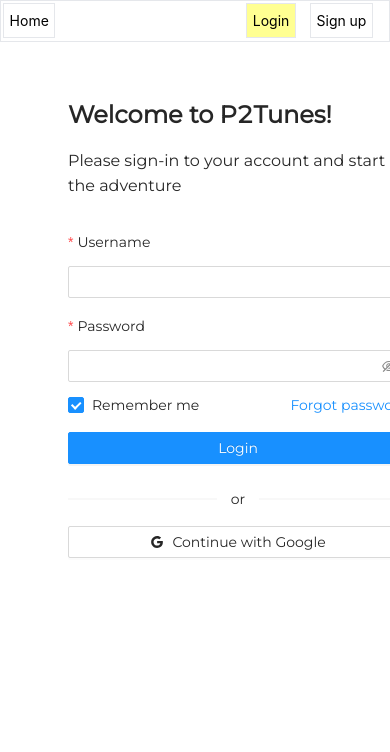
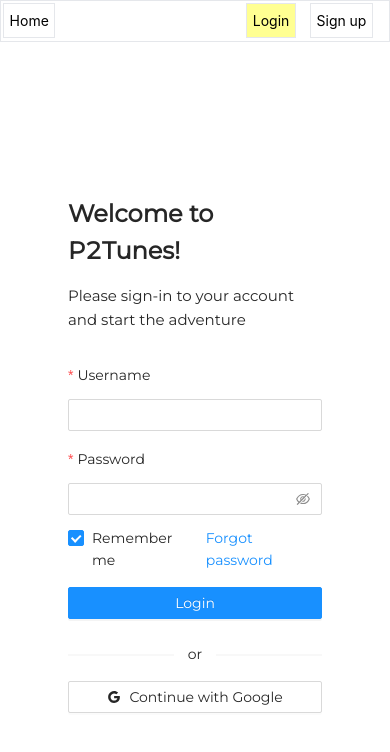
Before and after one commit to CongPhiNguyen/music-fe, a React (Create React App) app: page /login in a window 390 px wide. Shown: the top 752 px of the page. Built offline with nearby package versions, Linux system fonts and the light colour scheme.

Commit message:
fix responsive login

```diff
--- a/src/App.js
+++ b/src/App.js
@@ -1,11 +1,11 @@
-import React from "react";
-import { BrowserRouter } from "react-router-dom";
-import Routers from "./routers";
-import Header from "./features/shared/components/Header";
-import "./App.css";
-import "antd/dist/antd.min.css";
-import { store } from "./store";
-import { Provider } from "react-redux";
+import React from "react"
+import { BrowserRouter } from "react-router-dom"
+import Routers from "./routers"
+import Header from "./features/shared/components/Header"
+import "./App.css"
+import "antd/dist/antd.min.css"
+import { store } from "./store"
+import { Provider } from "react-redux"
 
 function App() {
   return (
@@ -14,12 +14,12 @@
         <div className="header-container">
           <Header />
         </div>
-        <div className="page-container">
+        <div className="page-container overflow-y-hidden">
           <Routers />
         </div>
       </BrowserRouter>
     </Provider>
-  );
+  )
 }
 
-export default App;
+export default App
--- a/src/features/authen/pages/Login.js
+++ b/src/features/authen/pages/Login.js
@@ -6,7 +6,9 @@
   Input,
   message,
   Checkbox,
-  Divider
+  Divider,
+  Col,
+  Row
 } from "antd"
 import axios from "axios"
 import API from "../../../config/API.js"
@@ -40,19 +42,21 @@
     console.log("Failed:", errorInfo)
   }
   return (
-    <div className="page-content-container font-main mx-[40px]">
-      <div className="flex gap-[40px]">
-        <div className="flex-2 overflow-hidden hidden lg:block h-[420px]">
+    <div className="page-content-container font-main h-[calc(100%-32px)] overflow-y-hidden">
+      <div className=" h-[100%] overflow-x-hidden overflow-y-auto">
+        <Row gutter={16} className="h-[100%]">
+          <Col span={0} lg={16}>
             <img
               src="https://images.unsplash.com/photo-1470225620780-dba8ba36b745?ixlib=rb-1.2.1&ixid=MnwxMjA3fDB8MHxleHBsb3JlLWZlZWR8MXx8fGVufDB8fHx8&w=1000&q=80"
-            className="h-[100%] w-[100%] object-cover border-[1px]"
+              className="h-[100%] w-[100%] object-cover border-[1px] rounded-[4px]"
             ></img>
-        </div>
-        <div className="main-content flex-1 min-w-[340px]">
+          </Col>
+          <Col span={24} lg={8}>
+            <div className="mx-[40px] h-[100%] flex flex-col justify-center">
               <Typography className="mt-[36px] text-[24px] font-[600] mb-[14px]">
                 Welcome to P2Tunes!
               </Typography>
-          <Typography className="text-[16px] mb-[28px]">
+              <Typography className="text-[15px] mb-[28px]">
                 Please sign-in to your account and start the adventure
               </Typography>
               <Form
@@ -102,13 +106,17 @@
                 </div>
                 <Divider plain>or</Divider>
                 <Button
-              className="w-[100%]"
+                  className="w-[100%] mb-[20px]"
                   icon={<GoogleOutlined className="mt-[-4px]" />}
                 >
                   Continue with Google
                 </Button>
               </Form>
             </div>
+          </Col>
+        </Row>
+        {/* <div className="flex-2 overflow-hidden hidden lg:block h-[420px]"></div>
+        <div className="main-content flex-1 min-w-[340px] "></div> */}
       </div>
     </div>
   )
```
Lines whose indentation alone changed are shown as unchanged.
